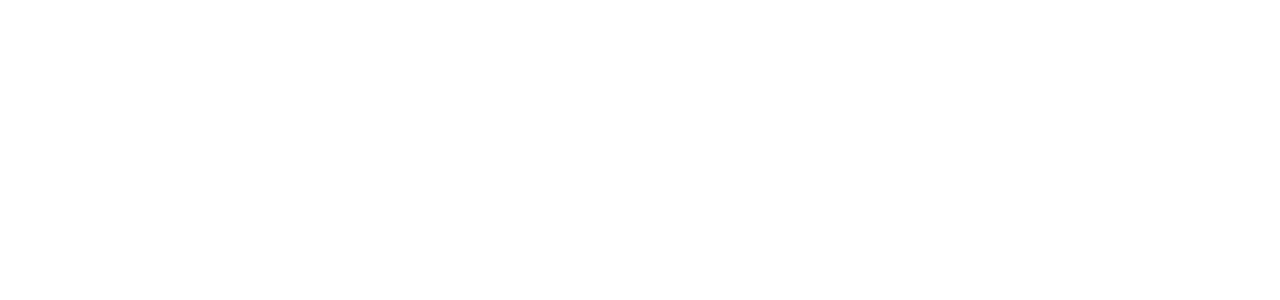
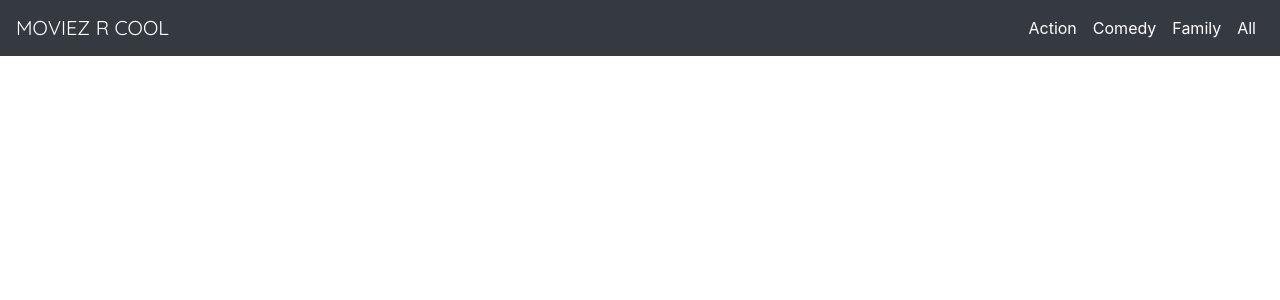
Before and after one commit to lyndsayfearnall/fearnall_lyndsay_CMS, a PHP site: page / in a window 1280 px wide. Before the commit the part shown is empty. Shown: the top 300 px of the page. Run offline with PHP 8.4, Linux system fonts and the light colour scheme; some libraries are stand-ins or nearby versions.

Commit message:
added in main nav

```diff
--- a/includes/mainNav.php
+++ b/includes/mainNav.php
@@ -0,0 +1,15 @@
+<nav class="navbar bg-dark navbar-expand-lg mb-4" id="mainNav">
+  <a class="navbar-brand" href="index.php">Moviez R Cool</a>
+  <button class="navbar-toggler" type="button" data-toggle="collapse" data-target="#navbarSupportedContent" aria-controls="navbarSupportedContent" aria-expanded="false" aria-label="Toggle navigation">
+    <span class="navbar-toggler-icon"><i class="material-icons" id="hamburger">menu</i></span>
+  </button>
+
+  <div class="collapse navbar-collapse" id="navbarSupportedContent">
+    <ul class="filterNav navbar-nav ml-auto">
+      <li class="nav-item active"><a class="nav-link" href="index.php?filter=action">Action</a></li>
+      <li class="nav-item active"><a class="nav-link" href="index.php?filter=comedy">Comedy</a></li>
+      <li class="nav-item active"><a class="nav-link" href="index.php?filter=family">Family</a></li>
+      <li class="nav-item active"><a class="nav-link" href="index.php">All</a></li>
+    </ul>
+  </div>
+</nav>
--- a/index.php
+++ b/index.php
@@ -7,10 +7,12 @@
   <link href="https://fonts.googleapis.com/icon?family=Material+Icons" rel="stylesheet">
   <link rel="stylesheet" href="https://maxcdn.bootstrapcdn.com/bootstrap/4.0.0/css/bootstrap.min.css" integrity="sha384-Gn5384xqQ1aoWXA+058RXPxPg6fy4IWvTNh0E263XmFcJlSAwiGgFAW/dAiS6JXm" crossorigin="anonymous">
   <link rel="stylesheet" href="public/css/main.css">
-  <title>Movie Site</title>
+  <title>Moviez R Cool</title>
 </head>
 <body>
-
+  <?php
+    include('includes/mainNav.php');
+  ?>
 
   <div class="container">
 
--- a/public/css/main.css
+++ b/public/css/main.css
@@ -1,2 +1,2 @@
-@import url("https://fonts.googleapis.com/css?family=Quicksand|Roboto:300");#mainNav .navbar-brand{color:white;margin-bottom:0px;text-transform:uppercase}#hamburger{color:white}
+@import url("https://fonts.googleapis.com/css?family=Quicksand|Roboto:300");h1,h2,h3,h4,h5,h6{font-family:"Quicksand",Arial,sans-serif}#mainNav a{color:white;-webkit-transition:color 0.3s ease-out;-moz-transition:color 0.3s ease-out;-ms-transition:color 0.3s ease-out;-moz-transition:color 0.3s ease-out;transition:color 0.3s ease-out}#mainNav a:hover{color:#c992b9}#mainNav .navbar-brand{margin-bottom:0px;text-transform:uppercase;font-family:"Quicksand",Arial,sans-serif}#mainNav #hamburger{color:white}
 /*# sourceMappingURL=main.css.map */
--- a/sass/base/_base.scss
+++ b/sass/base/_base.scss
@@ -1,3 +1,5 @@
 @import './colours';
 
 @import './fonts';
+
+@import './mixins';
--- a/sass/base/_colours.scss
+++ b/sass/base/_colours.scss
@@ -8,6 +8,6 @@ $offwhite: #E1DFE0;
 
 $charcoal: #353336;
 
-$light-blue: lighten($blue, 20%);
+$light-blue: lighten($blue, 50%);
 
-$light-purple: lighten($purple, 20%);
+$light-purple: lighten($purple, 40%);
--- a/sass/base/_fonts.scss
+++ b/sass/base/_fonts.scss
@@ -3,3 +3,7 @@
 //Font Variables
 $qs: 'Quicksand', Arial, sans-serif;
 $robot: 'Roboto', Arial, sans-serif;
+
+h1, h2, h3, h4, h5, h6{
+  font-family: $qs;
+}
--- /dev/null
+++ b/sass/base/_mixins.scss
@@ -0,0 +1,7 @@
+@mixin transition($arg) {
+  -webkit-transition: $arg;
+  -moz-transition: $arg;
+  -ms-transition: $arg;
+  -moz-transition: $arg;
+  transition: $arg;
+}
--- a/sass/components/_mainNav.scss
+++ b/sass/components/_mainNav.scss
@@ -1,9 +1,18 @@
-#mainNav .navbar-brand{
+#mainNav{
+  a{
   color: white;
-  margin-bottom: 0px;
-  text-transform: uppercase;
+  @include transition(color .3s ease-out);
+  &:hover{
+    color: $light-purple;
+    }
+  }
+
+  .navbar-brand{
+    margin-bottom: 0px;
+    text-transform: uppercase;
+    font-family: $qs;
+  }
+  #hamburger{
+    color: white;
+  }
 }
-
-#hamburger{
-  color: white;
-}
```
Also changed, not shown: 1 other file.
